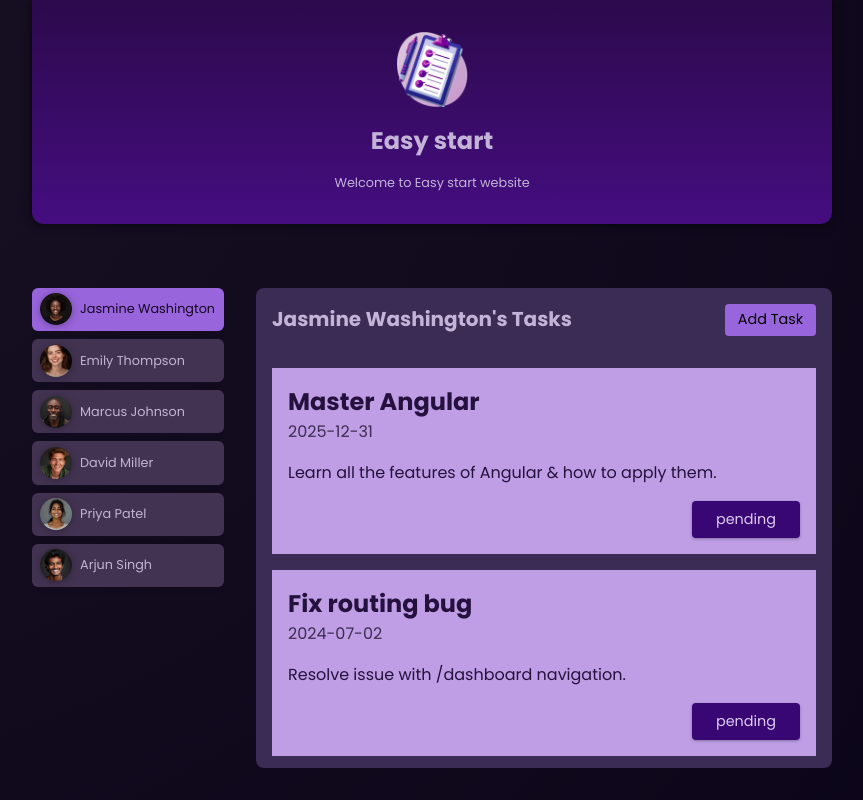
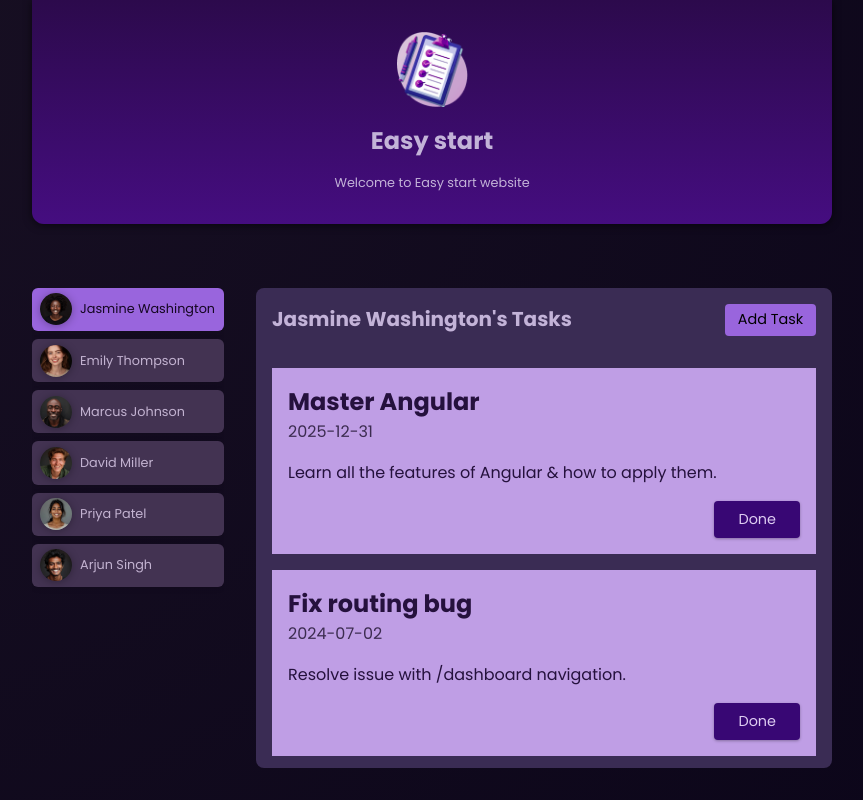
Before and after one commit to Akash-2006/my-angular-app, an Angular app: page / in a window 1280 px wide. Both pictures are taken after a click on the button "Jasmine Washington". Shown: the whole page, without its empty margins (208-1071 px from the left). Built offline with nearby package versions, Linux system fonts and the light colour scheme.

Commit message:
added removing feature

```diff
--- a/src/app/tasks/task/task.component.html
+++ b/src/app/tasks/task/task.component.html
@@ -5,7 +5,7 @@
   <p>{{ taskOfUser.summary }}</p>
   <p class="actions">
     <button (click)="onToggleStatus()">
-      {{ taskOfUser.isDone ? "Done" : "pending" }}
+      {{ "Done" }}
     </button>
   </p>
 </article>
--- a/src/app/tasks/tasks.component.html
+++ b/src/app/tasks/tasks.component.html
@@ -7,7 +7,7 @@
   <ul>
     @for (task of tasks(); track task.id) {
     <li>
-      <app-task [taskOfUser]="task" (taskStat)="changeStatus($event)" />
+      <app-task [taskOfUser]="task" (taskStat)="removeTask($event)" />
     </li>
     }
   </ul>
--- a/src/app/tasks/tasks.component.ts
+++ b/src/app/tasks/tasks.component.ts
@@ -34,10 +34,8 @@ export class TasksComponent {
     this.tasksOrigin().filter((task) => this.user?.()?.id === task.userId)
   );
 
-  changeStatus(taskId: string) {
-    const updated = this.tasksOrigin().map((task) =>
-      task.id === taskId ? { ...task, isDone: !task.isDone } : task
-    );
+  removeTask(taskId: string) {
+    const updated = this.tasksOrigin().filter((task) => task.id !== taskId);
     this.tasksOrigin.set(updated);
   }
 }
```
